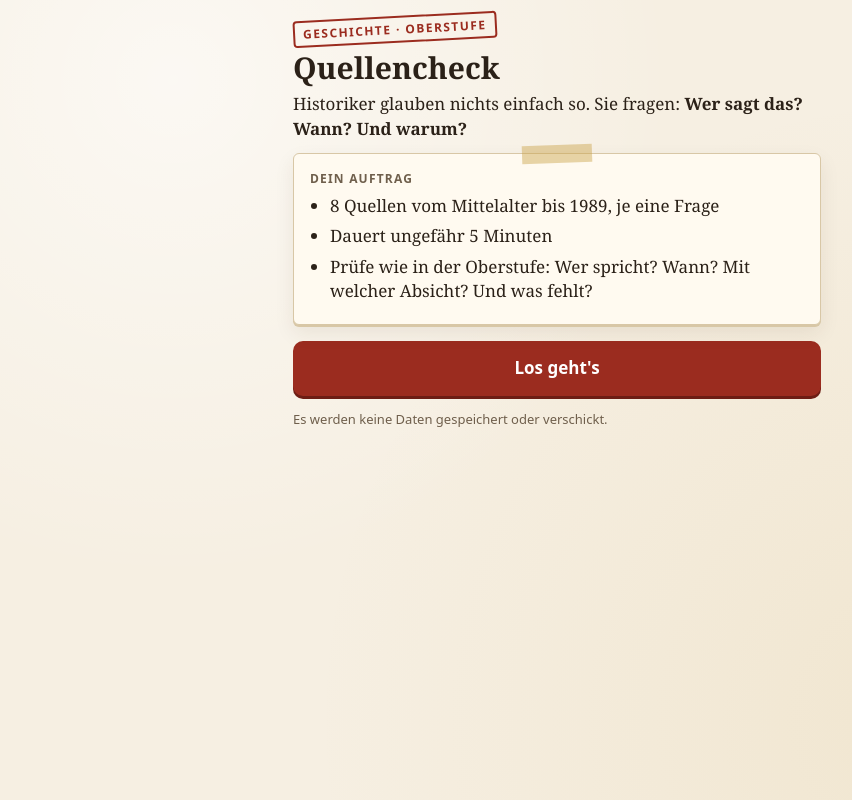
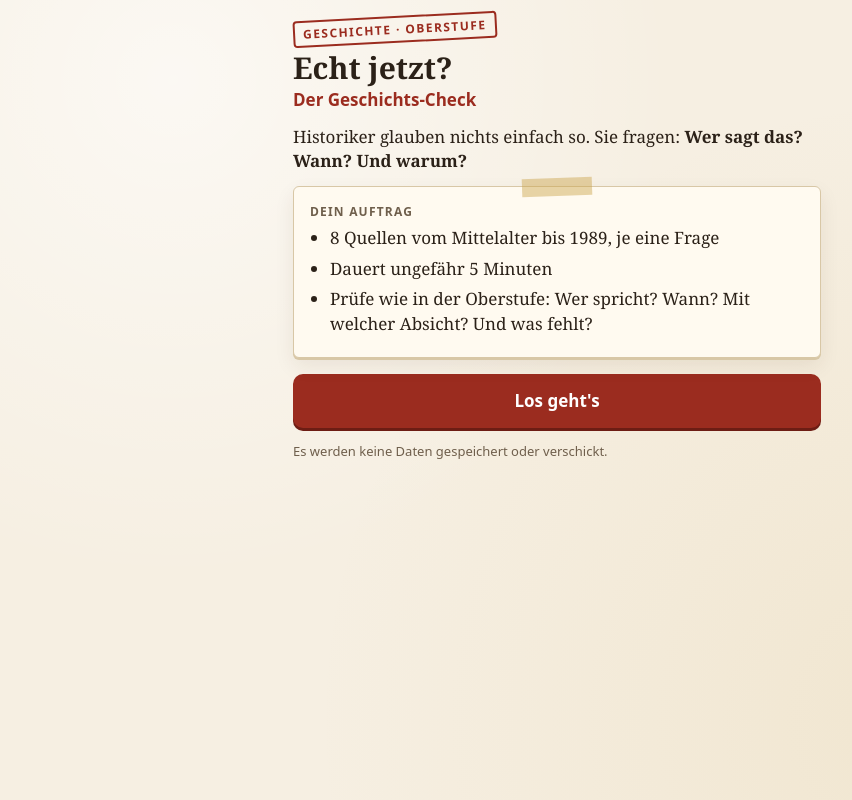
Before and after one commit to NB-GSN/tdot, a plain HTML site: page quellencheck/index.html in a window 1280 px wide. Shown: the whole page, without its empty margins (83-935 px from the left). Drawn offline with Linux system fonts and the light colour scheme.

Commit message:
Umbenennung in „Echt jetzt? Der Geschichts-Check“, Bildplatz für Werner-Gemälde
Co-Authored-By: Claude Opus 5.5 <noreply@anthropic.com>
Claude-Session: https://claude.ai/code/session_01XerayueihPq6wobW56Heaw

```diff
--- a/quellencheck/index.html
+++ b/quellencheck/index.html
@@ -3,7 +3,7 @@
 <head>
 <meta charset="utf-8">
 <meta name="viewport" content="width=device-width, initial-scale=1, viewport-fit=cover">
-<title>Quellencheck Geschichte</title>
+<title>Echt jetzt? Geschichts-Check</title>
 <meta name="color-scheme" content="light">
 <style>
 :root{
@@ -69,7 +69,8 @@ button{font:inherit;cursor:pointer}
   <!-- Start -->
   <section id="start">
     <span class="stamp">Geschichte · Oberstufe</span>
-    <h1>Quellencheck</h1>
+    <h1>Echt jetzt?</h1>
+    <p style="font-family:system-ui,sans-serif;font-weight:700;color:var(--accent);margin-top:-4px">Der Geschichts-Check</p>
     <p>Historiker glauben nichts einfach so. Sie fragen: <b>Wer sagt das? Wann? Und warum?</b></p>
     <div class="doc intro">
       <div class="kind">Dein Auftrag</div>
@@ -174,6 +175,7 @@ const Q = [
   {
     tag: "Augenzeuge = wahr?",
     src: `<div class="kind">Gemälde</div>
+      <figure style="margin:0 0 10px"><img src="werner-1885.jpg" alt="Anton von Werner: Die Proklamierung des Deutschen Kaiserreiches, Fassung 1885" style="width:100%;border-radius:4px;display:block" onerror="this.parentNode.remove()"><figcaption class="who" style="margin-top:4px">Bild: Wikimedia Commons, gemeinfrei</figcaption></figure>
       <p style="margin:0 0 6px"><b>Anton von Werner: „Die Proklamierung des Deutschen Kaiserreiches (18. Januar 1871)“</b>, Fassung von 1885</p>
       <div class="who">Werner war 1871 als Augenzeuge in Versailles dabei. Die Fassung von 1885 war ein Geschenk zu Bismarcks 70. Geburtstag. Sie zeigt Bismarck in der Bildmitte in strahlend weißer Uniform. Am 18. Januar 1871 trug er eine dunkle.</div>`,
     q: "Was verrät dieses Bild vor allem?",
```
Also changed, not shown: 1 other file.
